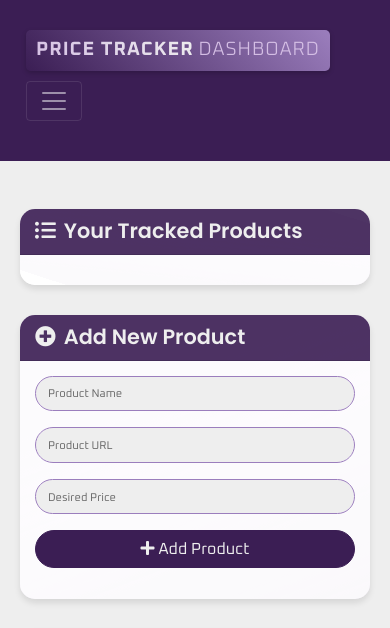
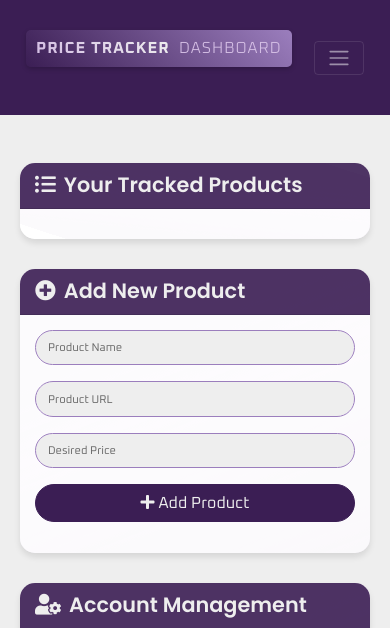
Before and after one commit to Rudra-KT/Price-Tracker, a Flask app: page /dashboard in a window 390 px wide. Shown: the top 628 px of the page. Run offline with Flask 3, Linux system fonts and the light colour scheme; the visitor is signed in with stand-in values (Sample User, id 1); data that the repository does not hold is empty; some libraries are stand-ins or nearby versions.

Commit message:
updated styles

```diff
--- a/static/css/dashboard.css
+++ b/static/css/dashboard.css
@@ -438,8 +438,17 @@ h6, .h6 { font-size: 1rem; }
         padding:10px 10px 20px 10px;
     }
     .navbar-brand {
-        font-size: 1.2rem;
-        margin-bottom: 10px;
+        font-size: 1rem;
+        margin-bottom: 20px;
+        margin-right:20px;
+        display:block;
+    }
+    .navbar-toggler{
+        font-size:1rem;
+        margin-bottom:0px;
+    }
+    .navbar{
+        padding-bottom:0.5rem;
     }
     h2,h3{
         font-size:1.3rem;
@@ -515,7 +524,9 @@ h6, .h6 { font-size: 1rem; }
     }
 
     .logout-btn{
-        margin-top:20px;
+        margin: 10px 30px 3px 0px;
+        width:30%;
+        font-size:0.8rem;
     }
 
     .action-buttons .btn,
--- a/static/css/forgot_pass.css
+++ b/static/css/forgot_pass.css
@@ -114,10 +114,11 @@ h2::after {
 
 .form-group label {
     color: var(--primary-color);
-    font-weight: 500;
+    font-family: var(--heading-font);
+    font-weight: 700;
     margin-bottom: 0.8rem;
     display: block;
-    font-size: 0.9rem;
+    font-size: 1rem;
     text-transform: uppercase;
     letter-spacing: 0.5px;
     padding-left: 3px;
@@ -170,6 +171,7 @@ input[type="text"]:focus {
 .back-to-login {
     text-align: center;
     margin-top: 1.5rem;
+    font-family: var(--heading-font);
 }
 
 .back-to-login a {
--- a/templates/change_password.html
+++ b/templates/change_password.html
@@ -9,6 +9,7 @@
     <link rel="stylesheet" href="static/css/dashboard.css"> <!-- dashboard styles -->
     <link rel="stylesheet" href="static/css/change_password.css"> <!-- new styles -->
     <link rel="stylesheet" href="https://fonts.googleapis.com/css2?family=Poppins:wght@300;500;600&display=swap"> <!-- Google Fonts -->
+    <link rel="icon" href="static/android-chrome-512x512.png">
 </head>
 <body>
     <nav class="navbar navbar-expand-lg navbar-dark" id="home">
@@ -51,9 +52,6 @@
             </div>
             <div class="requirement" id="number">
                 At least one number
-            </div>
-            <div class="requirement" id="match">
-                Passwords match
             </div>
         </div>
 
--- a/templates/forgot_password.html
+++ b/templates/forgot_password.html
@@ -7,6 +7,7 @@
     <link href="https://fonts.googleapis.com/css2?family=Poppins:wght@400;500;600&family=Oxanium:wght@400;500;600&display=swap" rel="stylesheet">
     <link rel="stylesheet" href="https://cdnjs.cloudflare.com/ajax/libs/font-awesome/5.15.4/css/all.min.css">
     <link rel="stylesheet" href="{{ url_for('static', filename='css/forgot_pass.css') }}">
+    <link rel="icon" href="static/android-chrome-512x512.png">
 </head>
 <body>
     <div class="container">
--- a/templates/reset_password.html
+++ b/templates/reset_password.html
@@ -13,6 +13,8 @@
     <link rel="preconnect" href="https://fonts.gstatic.com" crossorigin>
     <link href="https://fonts.googleapis.com/css2?family=Oxanium:wght@200..800&family=Poppins:ital,wght@0,100;0,200;0,300;0,400;0,500;0,600;0,700;0,800;0,900;1,100;1,200;1,300;1,400;1,500;1,600;1,700;1,800;1,900&display=swap" rel="stylesheet">
     <link rel="stylesheet" href="{{ url_for('static', filename='css/reset_pass.css') }}">
+
+    <link rel="icon" href="static/android-chrome-512x512.png">
 
 </head>
 <body>
```
